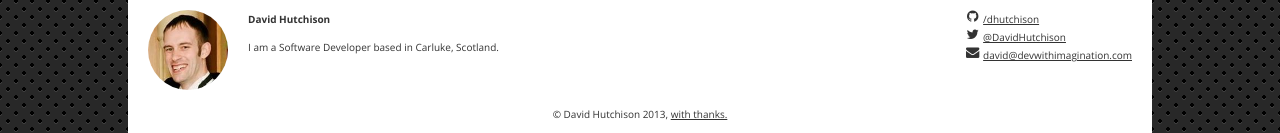
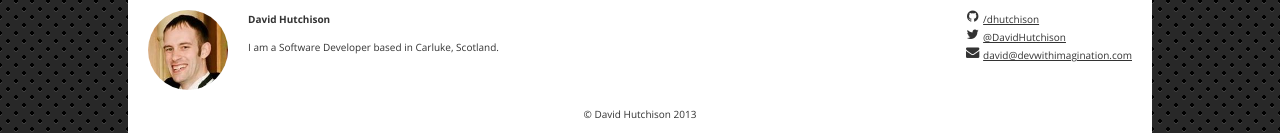
Before and after one commit to dhutchison/dhutchison.github.io, a Jekyll site: the page built from index.html, in a window 1280 px wide and 900 px high, scrolled down 288 px. Shown: the part 767-900 px from the top of the window. Built offline with Jekyll 4.4.1, drawn with Linux system fonts in a browser that asks for light colours; Markdown is read by kramdown in place of the engine named in the settings; the list of posts is cut into pages by our own code.

Commit message:
Removed with thanks link until page written

```diff
--- a/_layouts/main.html
+++ b/_layouts/main.html
@@ -111,7 +111,7 @@
             {% endif %}
               <section class="copy">
               	<p>
-              	  &copy; David Hutchison 2013, <a href="/thanks">with thanks.</a>
+              	  &copy; David Hutchison 2013<!--, <a href="/thanks">with thanks.</a>-->
               	</p>
               </section>
             </div>
```
